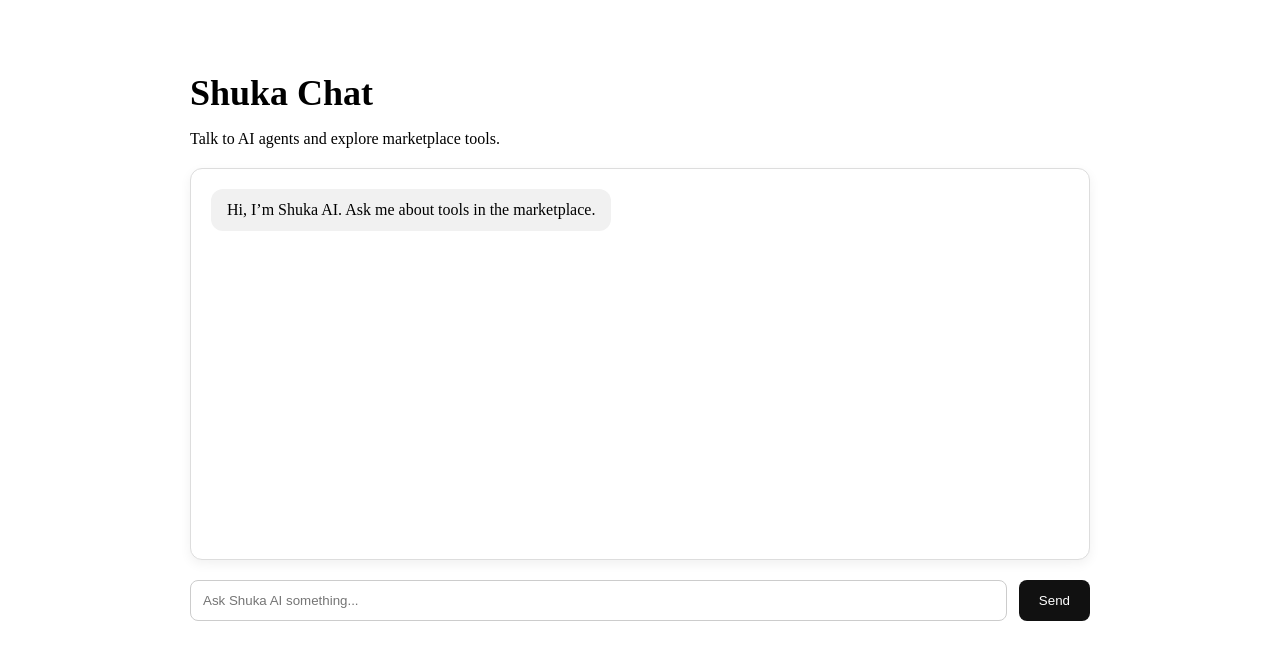
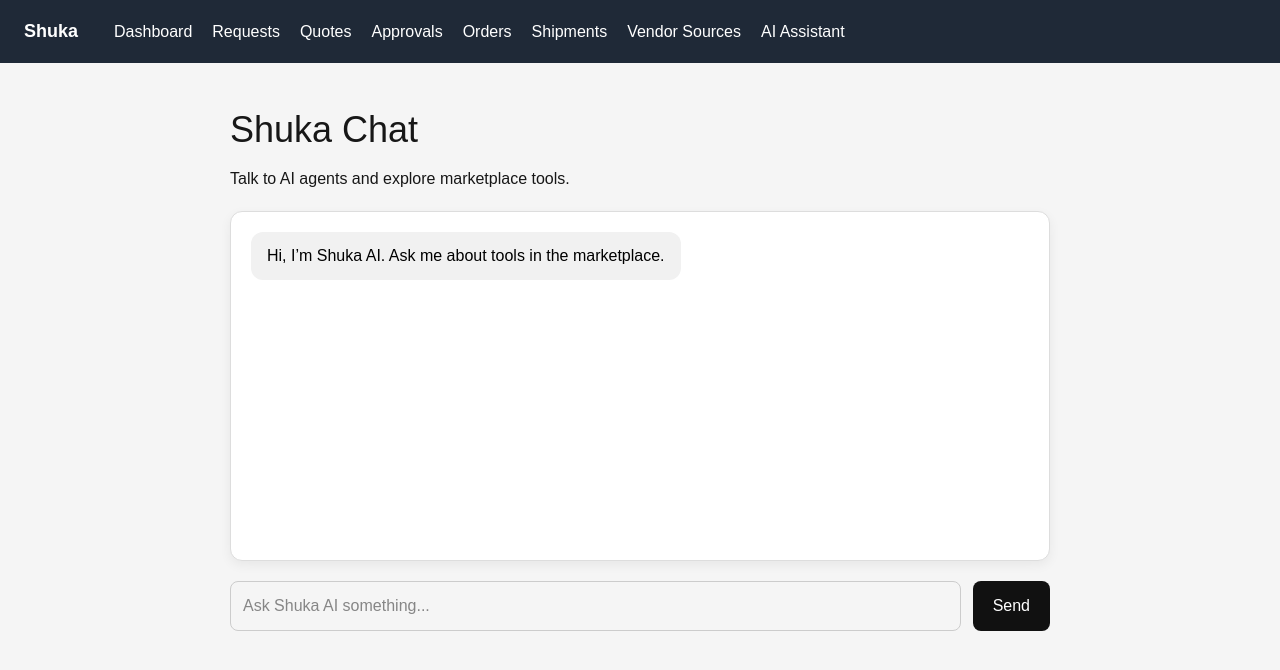
Before and after one commit to Gr33nstonecorp/shuka, a Next.js app: page /chat in a window 1280 px wide. Shown: the top 670 px of the page. Built offline with nearby package versions, Linux system fonts and the light colour scheme.

Commit message:
Update layout.tsx

```diff
--- a/app/layout.tsx
+++ b/app/layout.tsx
@@ -1,4 +1,10 @@
-export const dynamic = "force-dynamic";
+import Link from "next/link";
+import "./globals.css";
+
+export const metadata = {
+  title: "Shuka",
+  description: "AI procurement control layer",
+};
 
 export default function RootLayout({
   children,
@@ -7,8 +13,55 @@ export default function RootLayout({
 }) {
   return (
     <html lang="en">
-      <body>
-        {children}
+      <body
+        style={{
+          margin: 0,
+          fontFamily: "Arial, sans-serif",
+          background: "#f5f5f5",
+        }}
+      >
+        <nav
+          style={{
+            padding: "18px 24px",
+            background: "#1f2937",
+            color: "white",
+            display: "flex",
+            gap: "20px",
+            alignItems: "center",
+            flexWrap: "wrap",
+          }}
+        >
+          <strong style={{ marginRight: "16px", fontSize: "18px" }}>
+            Shuka
+          </strong>
+
+          <Link href="/" style={{ color: "white", textDecoration: "none" }}>
+            Dashboard
+          </Link>
+          <Link href="/requests" style={{ color: "white", textDecoration: "none" }}>
+            Requests
+          </Link>
+          <Link href="/quotes" style={{ color: "white", textDecoration: "none" }}>
+            Quotes
+          </Link>
+          <Link href="/approvals" style={{ color: "white", textDecoration: "none" }}>
+            Approvals
+          </Link>
+          <Link href="/orders" style={{ color: "white", textDecoration: "none" }}>
+            Orders
+          </Link>
+          <Link href="/shipments" style={{ color: "white", textDecoration: "none" }}>
+            Shipments
+          </Link>
+          <Link href="/vendors" style={{ color: "white", textDecoration: "none" }}>
+            Vendor Sources
+          </Link>
+          <Link href="/assistant" style={{ color: "white", textDecoration: "none" }}>
+            AI Assistant
+          </Link>
+        </nav>
+
+        <div style={{ maxWidth: "1400px", margin: "0 auto" }}>{children}</div>
       </body>
     </html>
   );
```
